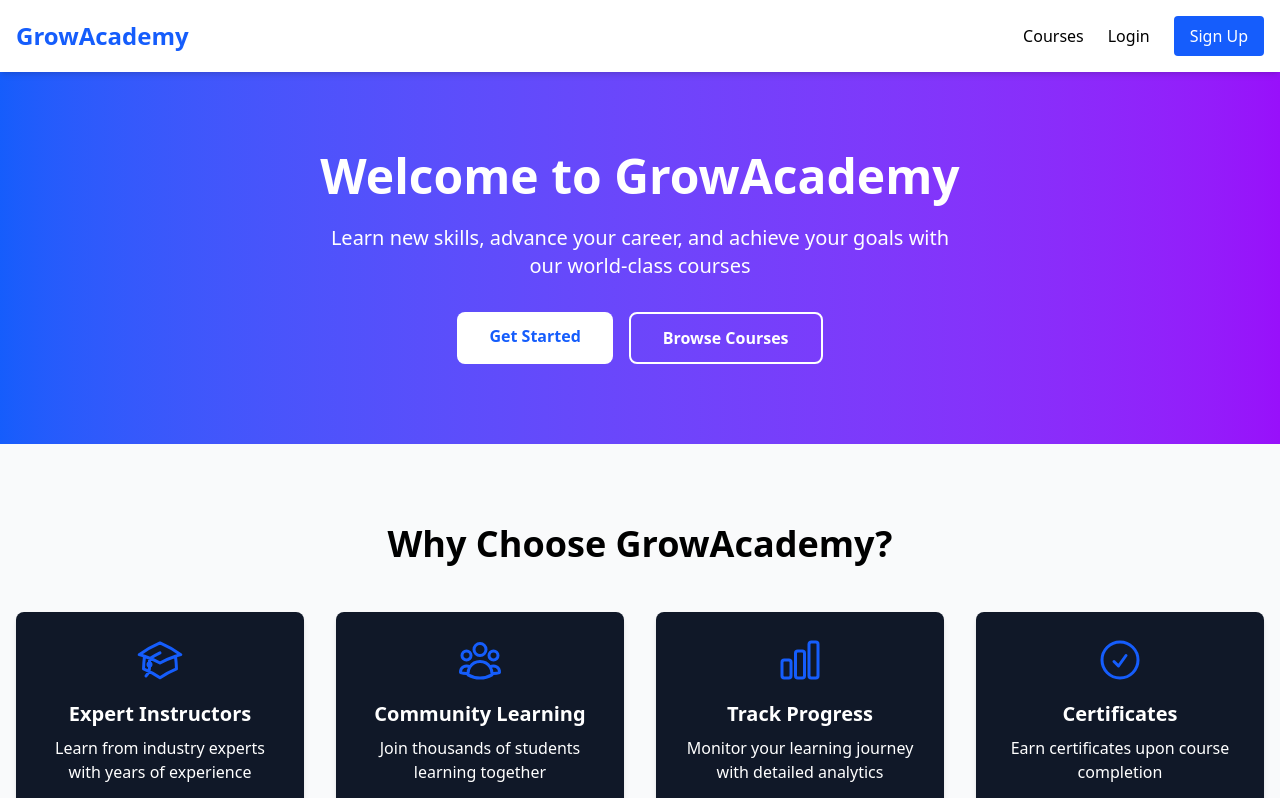
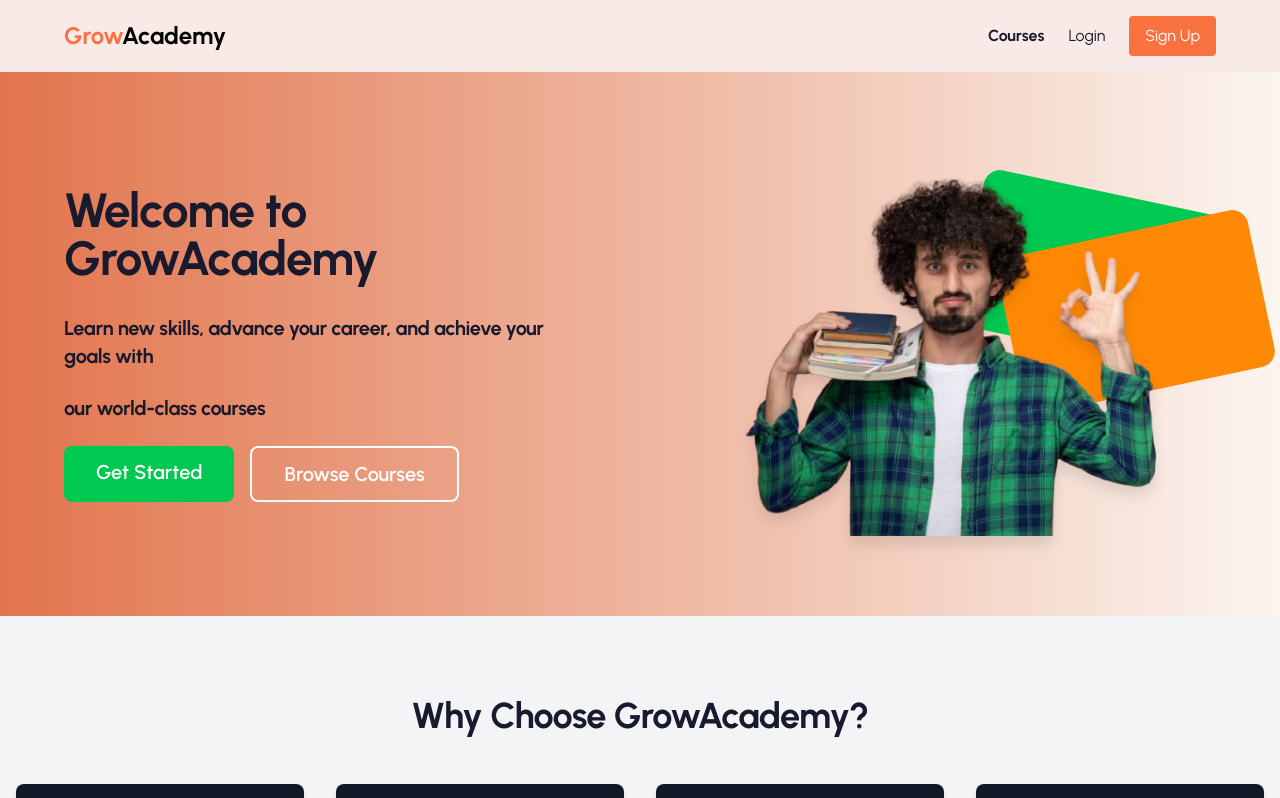
Before and after one commit to AbuShahma05/GrowAcademy, a React (Vite) app in the folder Frontend/: page / in a window 1280 px wide. Shown: the top 798 px of the page. Built offline with nearby package versions, Linux system fonts and the light colour scheme; no server answers.

Commit message:
i will change the entire ui that looks this project pretty good

```diff
--- a/Frontend/index.html
+++ b/Frontend/index.html
@@ -2,9 +2,15 @@
 <html lang="en">
   <head>
     <meta charset="UTF-8" />
-    <link rel="icon" type="image/svg+xml" href="/vite.svg" />
     <meta name="viewport" content="width=device-width, initial-scale=1.0" />
     <title>GrowAcademy</title>
+
+    <link rel="preconnect" href="https://fonts.googleapis.com" />
+    <link rel="preconnect" href="https://fonts.gstatic.com" crossorigin />
+    <link
+      href="https://fonts.googleapis.com/css2?family=Urbanist:wght@400;500;600;700;800;900&display=swap"
+      rel="stylesheet"
+    />
   </head>
   <body>
     <div id="root"></div>
--- a/Frontend/src/components/layout/Navbar.jsx
+++ b/Frontend/src/components/layout/Navbar.jsx
@@ -14,17 +14,18 @@ const Navbar = () => {
   const [profileDropdownOpen, setProfileDropdownOpen] = useState(false);
 
   return (
-    <nav className="bg-white shadow-md sticky top-0 z-50">
-      <div className="container mx-auto px-4 py-3 md:py-4">
+    <nav className="bg-[#f7eae7]  sticky top-0 z-50">
+      <div className="container mx-auto px-16 py-3 md:py-4">
         <div className="flex justify-between items-center">
           {/* Logo */}
-          <Link to="/" className="text-xl md:text-2xl font-bold text-blue-600">
-            GrowAcademy
+          <Link to="/" className="text-xl md:text-2xl font-bold">
+            <span className="text-[#fb7241]">Grow</span>
+            <span className="text-black">Academy</span>
           </Link>
 
           {/* Desktop Menu */}
           <div className="hidden md:flex items-center gap-6">
-            <Link to="/courses" className="hover:text-blue-600 transition">
+            <Link to="/courses" className="hover:text-[#fb7241] transition font-bold">
               Courses
             </Link>
 
@@ -32,7 +33,7 @@ const Navbar = () => {
               <>
                 <Link
                   to={`/${user.role.toLowerCase()}/dashboard`}
-                  className="hover:text-blue-600 transition"
+                  className="hover:text-[#fb7241] transition font-bold"
                 >
                   Dashboard
                 </Link>
@@ -41,7 +42,7 @@ const Navbar = () => {
                 <div className="relative">
                   <button
                     onClick={() => setProfileDropdownOpen(!profileDropdownOpen)}
-                    className="flex items-center gap-2 hover:text-blue-600"
+                    className="flex items-center gap-2 hover:text-[#fb7241]"
                   >
                     <img
                       src={user.photoUrl || 'https://via.placeholder.com/40'}
@@ -84,12 +85,12 @@ const Navbar = () => {
               </>
             ) : (
               <>
-                <Link to="/login" className="hover:text-blue-600 transition">
+                <Link to="/login" className="hover:text-[#fb7241] transition">
                   Login
                 </Link>
                 <Link
                   to="/register"
-                  className="bg-blue-600 text-white px-4 py-2 rounded hover:bg-blue-700 transition"
+                  className="bg-[#fb7241] text-white px-4 py-2 rounded hover:bg-blue-600 transition"
                 >
                   Sign Up
                 </Link>
@@ -117,7 +118,7 @@ const Navbar = () => {
               <Link
                 to="/courses"
                 onClick={() => setMobileMenuOpen(false)}
-                className="hover:text-blue-600 transition"
+                className="hover:text-[#fb7241] transition"
               >
                 Courses
               </Link>
@@ -127,7 +128,7 @@ const Navbar = () => {
                   <Link
                     to={`/${user.role.toLowerCase()}/dashboard`}
                     onClick={() => setMobileMenuOpen(false)}
-                    className="hover:text-blue-600 transition border-2"
+                    className="hover:text-[#fb7241] transition border-2"
                   >
                     Dashboard
                   </Link>
@@ -149,7 +150,7 @@ const Navbar = () => {
                     <Link
                       to="/profile"
                       onClick={() => setMobileMenuOpen(false)}
-                      className="flex items-center gap-2 py-2 hover:text-blue-600"
+                      className="flex items-center gap-2 py-2 hover:text-[#fb7241]"
                     >
                       <UserCircleIcon className="w-5 h-5" />
                       My Profile
@@ -178,7 +179,7 @@ const Navbar = () => {
                   <Link
                     to="/register"
                     onClick={() => setMobileMenuOpen(false)}
-                    className="bg-blue-600 text-white px-4 py-2 rounded hover:bg-blue-700 transition text-center"
+                    className="bg-blue-600 text-white px-4 py-2 rounded hover:bg-[#fb7241] transition text-center"
                   >
                     Sign Up
                   </Link>
--- a/Frontend/src/index.css
+++ b/Frontend/src/index.css
@@ -1 +1,50 @@
 @import "tailwindcss";
+
+/* ============================================
+   TAILWIND v4 — Custom Theme
+   tailwind.config.js nahi hota v4 mein,
+   sab yahan @theme mein likhte hain
+   ============================================ */
+
+@theme {
+  /* ── Font ────────────────────────────────── */
+  --font-sans: "Urbanist", sans-serif;
+
+  /* ── Brand Colors ────────────────────────── */
+  --color-ga-bg: #fbf5f0; /* cream background    */
+  --color-ga-surface: #ffffff; /* white cards         */
+  --color-ga-primary: #ff6b35; /* orange CTA button   */
+  --color-ga-dark: #1a1a2e; /* dark headings       */
+  --color-ga-muted: #6b7280; /* gray body text      */
+  --color-ga-accent: #4caf50; /* green accent        */
+  --color-ga-light: #fef3ee; /* light peach section */
+}
+
+/* ── Global Styles ───────────────────────────── */
+body {
+  font-family: "Urbanist", sans-serif;
+  background-color: #fbf5f0;
+  color: #1a1a2e;
+  -webkit-font-smoothing: antialiased;
+  -moz-osx-font-smoothing: grayscale;
+}
+
+h1,
+h2,
+h3,
+h4,
+h5,
+h6 {
+  font-family: "Urbanist", sans-serif;
+  font-weight: 700;
+  letter-spacing: -0.02em;
+}
+
+html {
+  scroll-behavior: smooth;
+}
+
+button,
+a {
+  transition: all 0.2s ease;
+}
--- a/Frontend/src/pages/Home.jsx
+++ b/Frontend/src/pages/Home.jsx
@@ -1,3 +1,4 @@
+import Studentphoto from '../assets/Studentphoto.png'
 import { Link } from 'react-router-dom';
 import { useAuth } from '../hooks/useAuth';
 import {
@@ -12,22 +13,22 @@ const Home = () => {
 
   const features = [
     {
-      icon: <AcademicCapIcon className="w-12 h-12 text-blue-600" />,
+      icon: <AcademicCapIcon className="w-12 h-12 text-[#fb7241]" />,
       title: "Expert Instructors",
       description: "Learn from industry experts with years of experience"
     },
     {
-      icon: <UserGroupIcon className="w-12 h-12 text-blue-600" />,
+      icon: <UserGroupIcon className="w-12 h-12 text-[#fb7241]" />,
       title: "Community Learning",
       description: "Join thousands of students learning together"
     },
     {
-      icon: <ChartBarIcon className="w-12 h-12 text-blue-600" />,
+      icon: <ChartBarIcon className="w-12 h-12 text-[#fb7241]" />,
       title: "Track Progress",
       description: "Monitor your learning journey with detailed analytics"
     },
     {
-      icon: <CheckCircleIcon className="w-12 h-12 text-blue-600" />,
+      icon: <CheckCircleIcon className="w-12 h-12 text-[#fb7241]" />,
       title: "Certificates",
       description: "Earn certificates upon course completion"
     }
@@ -36,43 +37,67 @@ const Home = () => {
   return (
     <div className="min-h-screen">
       {/* Hero Section */}
-      <section className="bg-gradient-to-r from-blue-600 to-purple-600 text-white py-12 md:py-20">
-        <div className="container mx-auto px-4 text-center">
-          <h1 className="text-3xl md:text-4xl lg:text-5xl font-bold mb-4 md:mb-6">
+      <section className="bg-gradient-to-r from-[#e2754d] py-12 md:py-20">
+        <div className="container mx-auto px-4 grid md:grid-cols-2 items-center gap-10">
+
+          {/* Left side texxt */}
+          <div className="md:text-xl px-12">
+            <h1 className="text-3xl md:text-5xl font-bold mb-8">
               Welcome to GrowAcademy
             </h1>
-          <p className="text-base md:text-xl mb-6 md:mb-8 max-w-2xl mx-auto px-4">
-            Learn new skills, advance your career, and achieve your goals with our world-class courses
-          </p>
+            <h4 className="text-base md:text-xl mb-6">
+              Learn new skills, advance your career, and achieve your goals with
+            </h4>
 
+            <h4 className="text-base md:text-xl mb-6">
+              our world-class courses
+            </h4>
             {isAuthenticated ? (
               <Link
                 to={`/${user.role.toLowerCase()}/dashboard`}
-              className="inline-block bg-white text-blue-600 px-6 md:px-8 py-3 rounded-lg font-semibold hover:bg-gray-100 transition"
+                className="inline-block bg-white text-blue-600 px-6 md:px-8 py-3 rounded-lg font-semibold"
               >
                 Go to Dashboard
               </Link>
             ) : (
-            <div className="flex flex-col sm:flex-row gap-4 justify-center px-4">
+              <div className="flex flex-col sm:flex-row gap-4 justify-center md:justify-start">
                 <Link
                   to="/register"
-                className="bg-white text-blue-600 px-6 md:px-8 py-3 rounded-lg font-semibold hover:bg-gray-100 transition"
+                  className="bg-green-500 text-white px-6 md:px-8 py-3 rounded-lg font-semibold"
                 >
                   Get Started
                 </Link>
                 <Link
                   to="/courses"
-                className="bg-transparent border-2 border-white text-white px-6 md:px-8 py-3 rounded-lg font-semibold hover:bg-white hover:text-blue-600 transition"
+                  className="bg-transparent border-2 border-white text-white px-6 md:px-8 py-3 rounded-lg font-semibold hover:bg-white hover:text-orange-400 transition"
                 >
                   Browse Courses
                 </Link>
               </div>
             )}
           </div>
+
+          {/* RIGHT SIDE (IMAGE) */}
+          <div className="flex justify-center relative">
+
+            {/* GREEN CARD */}
+            <div className="absolute w-64 h-40 bg-green-500 rounded-2xl rotate-12 top-10 right-10 z-0"></div>
+
+            {/* ORANGE CARD */}
+            <div className="absolute w-64 h-40 bg-orange-400 rounded-2xl -rotate-12 top-20 right-0 z-0"></div>
+
+            <img
+              src={Studentphoto}
+              alt="student"
+              className="w-full max-w-lg md:max-w-xl drop-shadow-xl"
+            />
+          </div>
+
+        </div>
       </section>
 
       {/* Features Section */}
-      <section className="py-12 md:py-20 bg-gray-50">
+      <section className="py-12 md:py-20 bg-gray-100">
         <div className="container mx-auto px-4">
           <h2 className="text-2xl md:text-3xl lg:text-4xl font-bold text-center mb-8 md:mb-12">
             Why Choose GrowAcademy?
```
Also changed, not shown: Frontend/src/assets/Studentphoto.png (added). Lines whose indentation alone changed are shown as unchanged.
